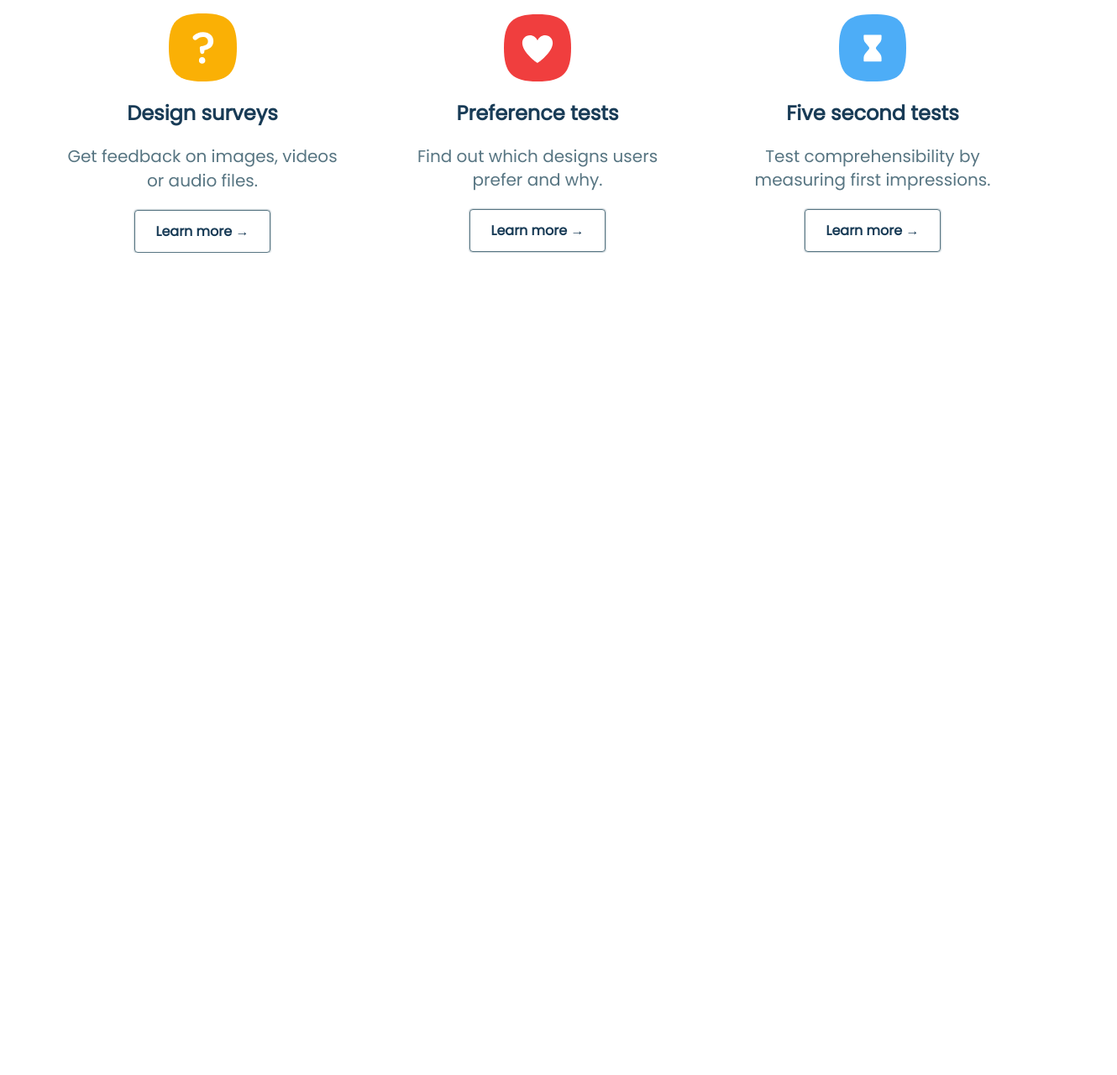
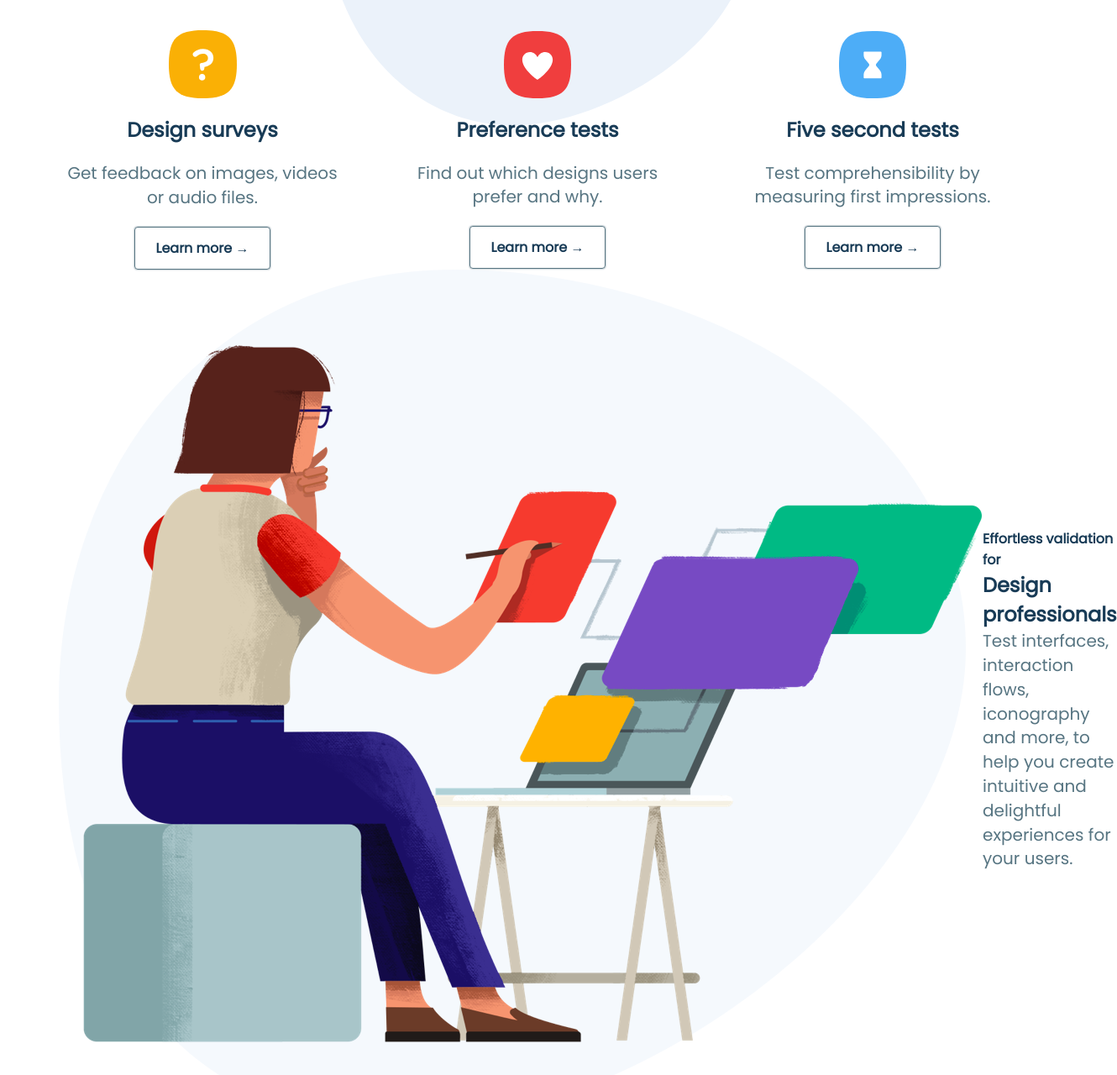
Before and after one commit to SidharthBhasin21/home-page, a plain HTML site: page index.html in a window 1280 px wide. Shown: the part 1280-2560 px from the top of the page at 84% size, 1330 px wide, since content can reach past the window. Before the commit the page ends 1581 px from the top, so only its background shows below. Drawn offline with Linux system fonts and the light colour scheme.

Commit message:
in the middle of feature section

```diff
--- a/index.html
+++ b/index.html
@@ -127,7 +127,22 @@
       </div>
     </section>
 
-    <section class="big-feature-section"></section>
+    <section class="big-feature-section">
+      <div class="container flex big-feature-container">
+        <div class="feature-img">
+          <img src="assets/feature img1.png" alt="image" />
+        </div>
+        <div class="feature-description">
+          <h4>Effortless validation for</h4>
+          <h3>Design professionals</h3>
+          <p>
+            Test interfaces, interaction flows, iconography and more, to help
+            you create intuitive and delightful experiences for your users.
+          </p>
+        </div>
+      </div>
+    </section>
+
     <section class="big-feature-section"></section>
     <section class="big-feature-section"></section>
 
--- a/styles.css
+++ b/styles.css
@@ -170,6 +170,11 @@ header{
 
 .features-section {
     padding: 80px var(--padding-inline-section) 0;
+    background: url(assets/featuresbackground.svg);
+    background-repeat: no-repeat ;
+    background-position: center;
+    background-size: 40%;
+    margin-top: 40px ;
 }
 .features-header {
     text-align: center;
@@ -181,7 +186,6 @@ header{
     flex-wrap: wrap;
     justify-content: space-between;
     gap: 40px;
-    margin-top: 20px;
 }
 .features-card {
     flex-direction: column;
```
Also changed, not shown: assets/feature img1.png (renamed from assets/asset 18.png), assets/feature img2.png (renamed from assets/asset 21.png), assets/feature img3.png (renamed from assets/asset 24.png), assets/features-background.png (renamed from assets/asset 41.png), assets/featuresbackground.svg (renamed from assets/asset 34.svg).
